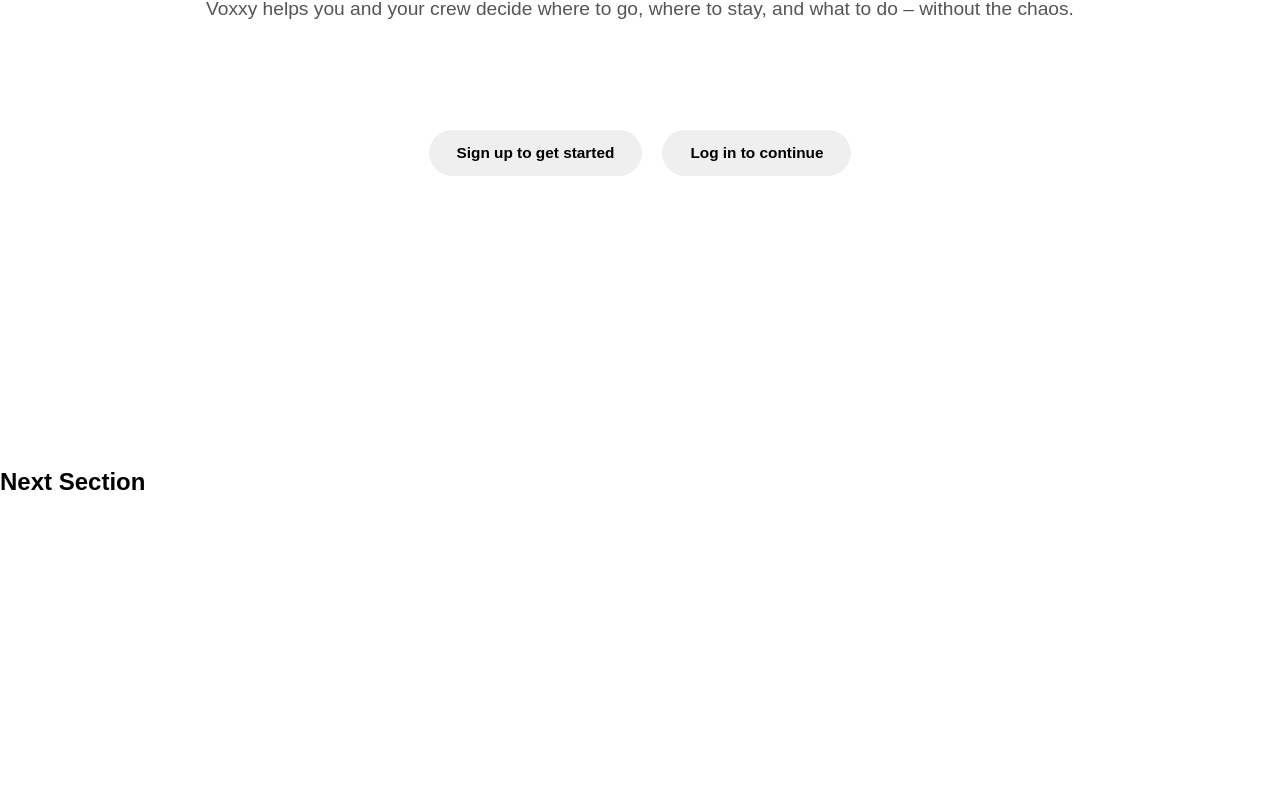
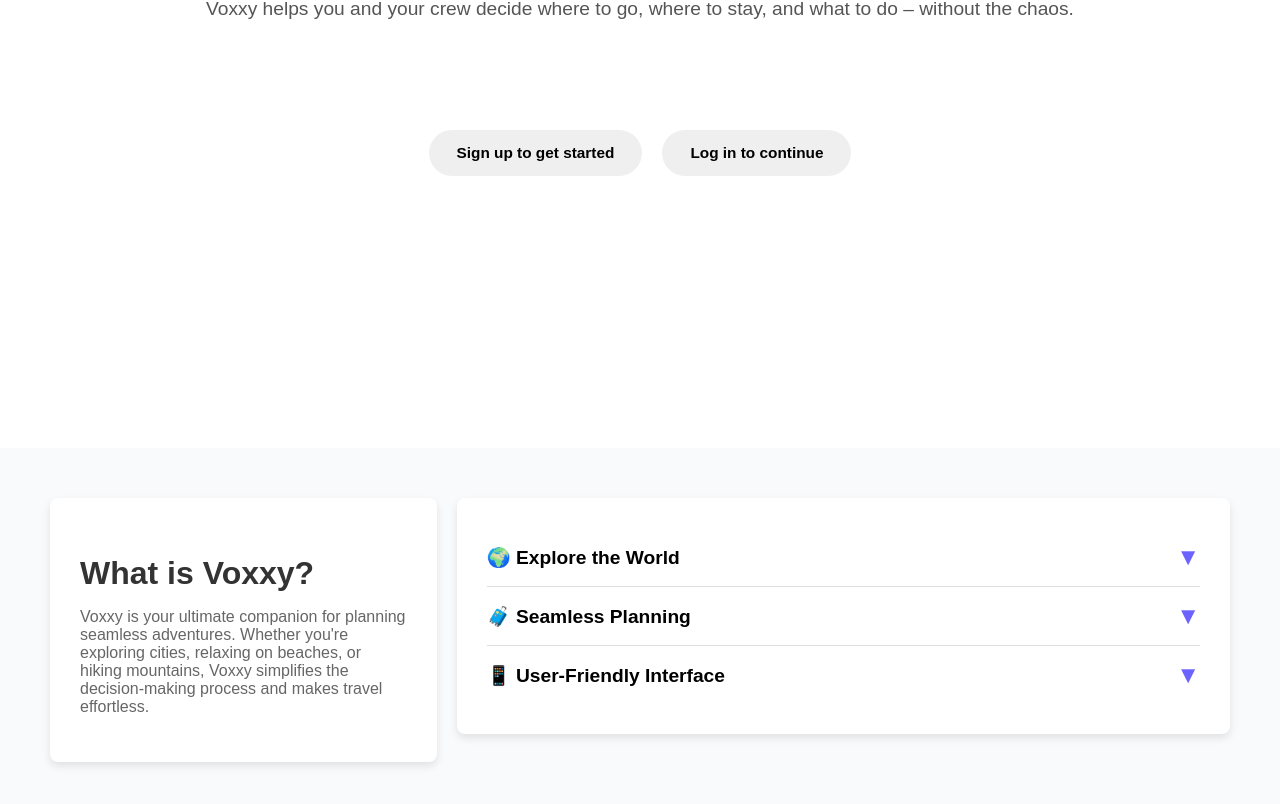
Before and after one commit to greerlcourtney/voxxy-demo, a React (Create React App) app: page / in a window 1280 px wide. Shown: the part 452-1256 px from the top of the page. Before the commit the page ends 968 px from the top, so only its background shows below. Built offline with nearby package versions, Linux system fonts and the light colour scheme.

Commit message:
added new section to home page

```diff
--- /dev/null
+++ b/src/components/Benefits.jsx
@@ -0,0 +1,82 @@
+// src/components/Benefits.js
+
+import React, { useState } from 'react';
+import '../stylesheets/Benefits.css';
+
+function Benefits() {
+  const [activeIndex, setActiveIndex] = useState(null);
+
+  const toggleDropdown = (index) => {
+    setActiveIndex(activeIndex === index ? null : index);
+  };
+
+  return (
+    <section className="benefits-container">
+      {/* First Column: Static Text */}
+      <div className="benefits-text">
+        <h2>What is Voxxy?</h2>
+        <p>
+          Voxxy is your ultimate companion for planning seamless adventures. Whether you're exploring cities,
+          relaxing on beaches, or hiking mountains, Voxxy simplifies the decision-making process and makes travel effortless.
+        </p>
+      </div>
+
+      {/* Second Column: Dynamic Dropdowns */}
+      <div className="benefits-dropdown">
+        <div className="dropdown-item">
+          <div
+            className="dropdown-header"
+            onClick={() => toggleDropdown(1)}
+          >
+            <h3>🌍 Explore the World</h3>
+            <span>{activeIndex === 1 ? '▲' : '▼'}</span>
+          </div>
+          {activeIndex === 1 && (
+            <div className="dropdown-content">
+              <p>
+                Discover curated travel plans tailored to your preferences. From iconic landmarks to hidden gems,
+                Voxxy brings the world to your fingertips.
+              </p>
+            </div>
+          )}
+        </div>
+
+        <div className="dropdown-item">
+          <div
+            className="dropdown-header"
+            onClick={() => toggleDropdown(2)}
+          >
+            <h3>🧳 Seamless Planning</h3>
+            <span>{activeIndex === 2 ? '▲' : '▼'}</span>
+          </div>
+          {activeIndex === 2 && (
+            <div className="dropdown-content">
+              <p>
+                Easily organize your trip itinerary, book accommodations, and plan activities—all in one place.
+              </p>
+            </div>
+          )}
+        </div>
+
+        <div className="dropdown-item">
+          <div
+            className="dropdown-header"
+            onClick={() => toggleDropdown(3)}
+          >
+            <h3>📱 User-Friendly Interface</h3>
+            <span>{activeIndex === 3 ? '▲' : '▼'}</span>
+          </div>
+          {activeIndex === 3 && (
+            <div className="dropdown-content">
+              <p>
+                Enjoy a smooth and intuitive app experience designed for ease of use on every device.
+              </p>
+            </div>
+          )}
+        </div>
+      </div>
+    </section>
+  );
+}
+
+export default Benefits;
--- a/src/pages/Home.js
+++ b/src/pages/Home.js
@@ -1,11 +1,12 @@
 import React from 'react';
 import Navbar from '../components/Navbar';
+import Benefits from '../components/Benefits';
 import '../stylesheets/Home.css';
 
 function Home() {
   return (
     <>
-        <Navbar />
+      <Navbar />
       <div className="home-hero">
         <h1>Plan your next adventure</h1>
         <p>Voxxy helps you and your crew decide where to go, where to stay, and what to do – without the chaos.</p>
@@ -14,9 +15,7 @@
           <button className="button">Log in to continue</button>
         </div>
       </div>
-      <div className="section-key-features">
-        <h2>Next Section</h2>
-      </div>
+      <Benefits />
     </>
   );
 }
--- /dev/null
+++ b/src/stylesheets/Benefits.css
@@ -0,0 +1,105 @@
+/* src/stylesheets/Benefits.css */
+
+/* 🌍 Benefits Container */
+.benefits-container {
+  display: grid;
+  grid-template-columns: 1fr 2fr; /* 1/3 and 2/3 split */
+  gap: 20px;
+  padding: 50px;
+  background-color: #f9fafc;
+  align-items: start;
+}
+
+/* 📝 First Column: Static Text */
+.benefits-text {
+  background: #fff;
+  border-radius: 8px;
+  padding: 30px;
+  box-shadow: 0 4px 8px rgba(0, 0, 0, 0.1);
+}
+
+.benefits-text h2 {
+  font-size: 2rem;
+  margin-bottom: 10px;
+  color: #333;
+}
+
+.benefits-text p {
+  font-size: 1rem;
+  color: #666;
+}
+
+/* 📚 Second Column: Dynamic Dropdown */
+.benefits-dropdown {
+  background: #fff;
+  border-radius: 8px;
+  padding: 30px;
+  box-shadow: 0 4px 8px rgba(0, 0, 0, 0.1);
+}
+
+.dropdown-item {
+  border-bottom: 1px solid #e0e0e0;
+  padding: 15px 0;
+}
+
+.dropdown-item:last-child {
+  border-bottom: none;
+}
+
+.dropdown-header {
+  display: flex;
+  justify-content: space-between;
+  align-items: center;
+  cursor: pointer;
+  transition: color 0.3s ease;
+}
+
+.dropdown-header:hover {
+  color: #6C63FF;
+}
+
+.dropdown-header h3 {
+  margin: 0;
+  font-size: 1.2rem;
+  font-weight: bold;
+}
+
+.dropdown-header span {
+  font-size: 1.5rem;
+  color: #6C63FF;
+}
+
+.dropdown-content {
+  margin-top: 10px;
+  padding-left: 15px;
+  font-size: 1rem;
+  color: #555;
+  line-height: 1.5;
+}
+
+/* 📱 Responsive Layout */
+@media (max-width: 1024px) {
+  .benefits-container {
+      grid-template-columns: 1fr; /* Single column on tablets */
+  }
+
+  .benefits-text,
+  .benefits-dropdown {
+      padding: 20px;
+  }
+}
+
+@media (max-width: 768px) {
+  .benefits-container {
+      grid-template-columns: 1fr;
+      gap: 10px;
+  }
+
+  .benefits-text h2 {
+      font-size: 1.5rem;
+  }
+
+  .dropdown-header h3 {
+      font-size: 1rem;
+  }
+}
```
